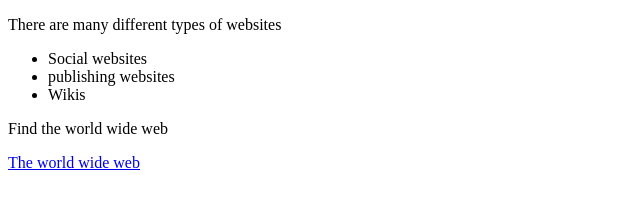
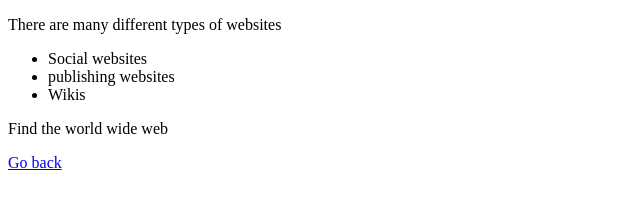
Before and after one commit to Bida23-102/HelloWorld, a plain HTML site: page activity1.html in a window 1280 px wide. Shown: the whole page, without its empty margins (0-640 px from the left). Drawn offline with Linux system fonts and the light colour scheme.

Commit message:
activity1.html

```diff
--- a/activity1.html
+++ b/activity1.html
@@ -11,6 +11,6 @@
       <li>Wikis</li>
     </ul>
     <p>Find the world wide web</p>
-     <a href="index.html">The world wide web</a>
+     <a href="index.html">Go back</a>
   </body>
 </html>
```
